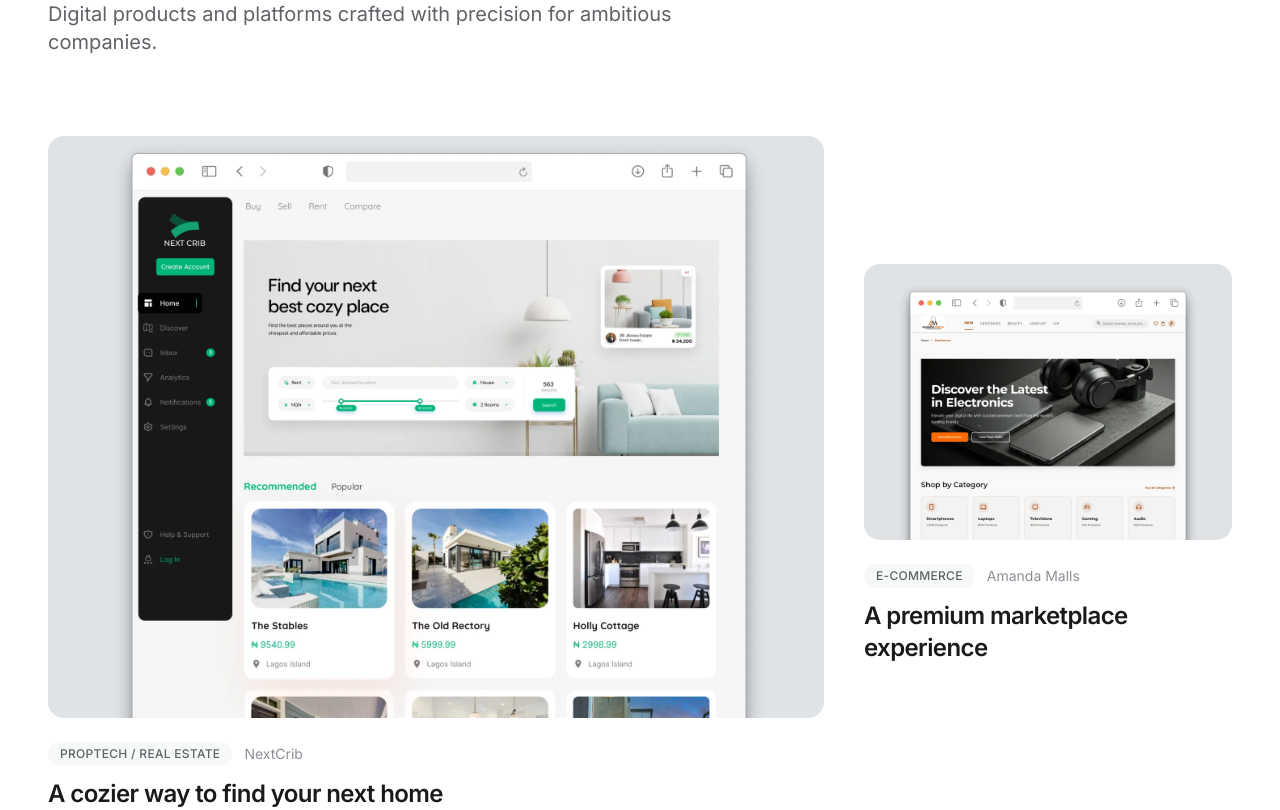
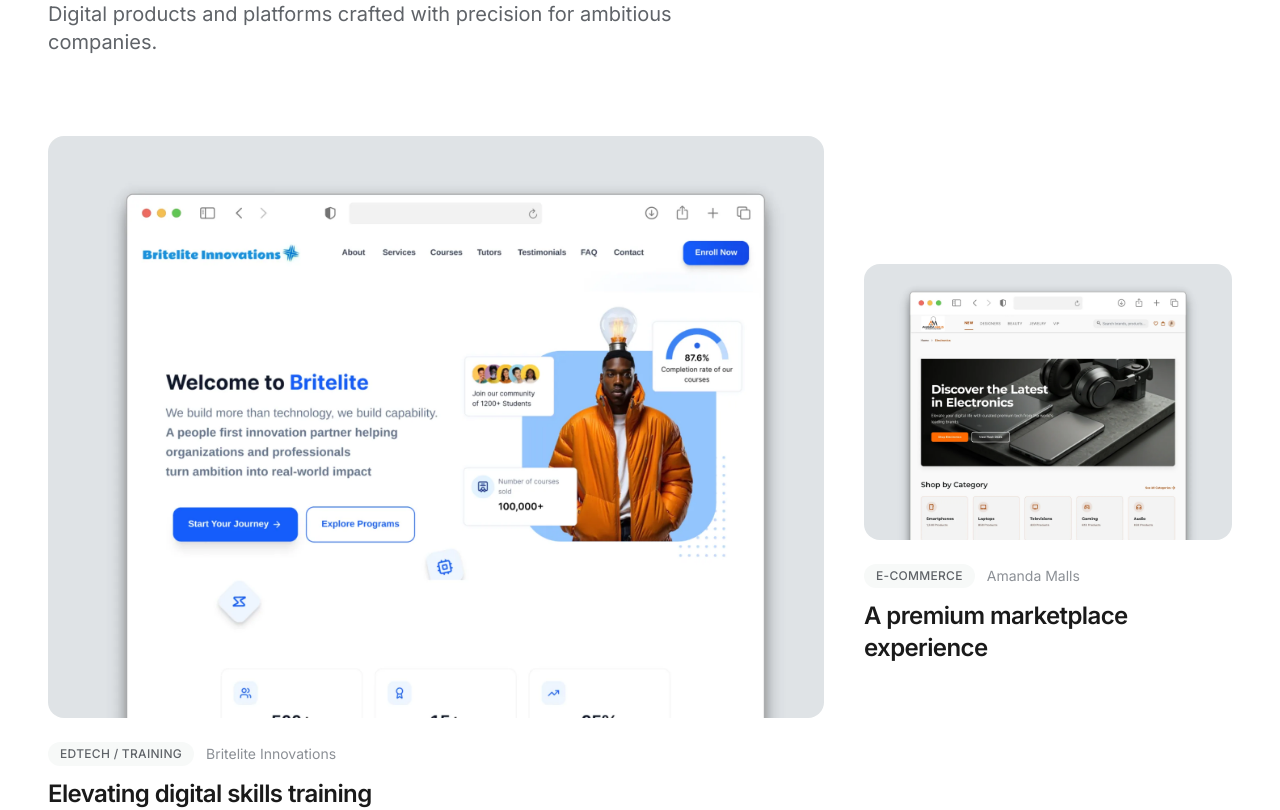
Before and after one commit to birdhousegroup247-netizen/Birdhouse-Website-Redesigned, a React (Vite) app: page / in a window 1280 px wide. Shown: the part 1000-1810 px from the top of the page. Built offline with nearby package versions, Linux system fonts and the light colour scheme.

Commit message:
Feature Britelite Innovations on Home page instead of NextCrib
It's their best live-verifiable project, matching the Work page
update.

```diff
--- a/src/components/sections/FeaturedWork.tsx
+++ b/src/components/sections/FeaturedWork.tsx
@@ -6,7 +6,7 @@
 import { Button } from '../ui/Button';
 import { PROJECTS } from '../../data/projects';
 
-const FEATURED_SLUGS = ['nextcrib', 'amanda-malls', 'nexus-ai-summit'];
+const FEATURED_SLUGS = ['britelite-innovations', 'amanda-malls', 'nexus-ai-summit'];
 const [featuredLarge, featuredSmall, featuredThird] = FEATURED_SLUGS.map(
   (slug) => PROJECTS.find((p) => p.slug === slug)!
 );
```
